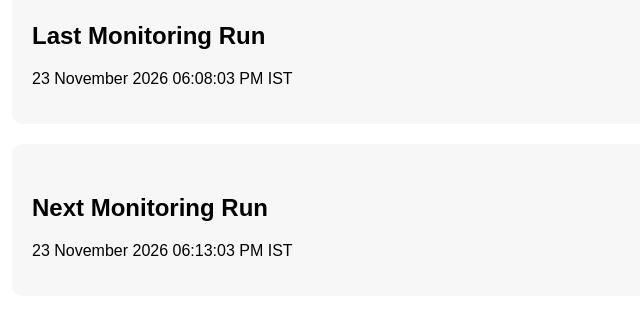
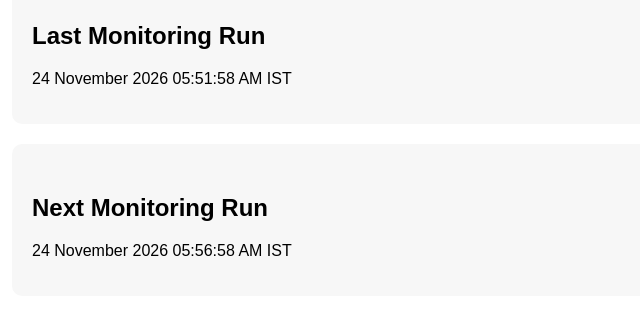
Before and after one commit to Shreyash071005/SPPU-Result-Monitor, a plain HTML site: page docs/index.html in a window 1280 px wide. Shown: the part 367-677 px from the top of the page, 128-768 px from the left. Drawn offline with Linux system fonts and the light colour scheme.

Commit message:
Auto Update Result Monitor

```diff
--- a/docs/index.html
+++ b/docs/index.html
@@ -49,7 +49,7 @@ Last Monitoring Run
 </h2>
 
 <p>
-23 November 2026 06:08:03 PM IST
+24 November 2026 05:51:58 AM IST
 </p>
 
 </div>
@@ -62,7 +62,7 @@ Next Monitoring Run
 </h2>
 
 <p>
-23 November 2026 06:13:03 PM IST
+24 November 2026 05:56:58 AM IST
 </p>
 
 </div>
```
